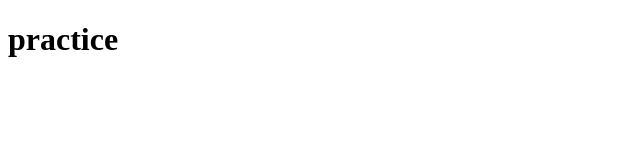
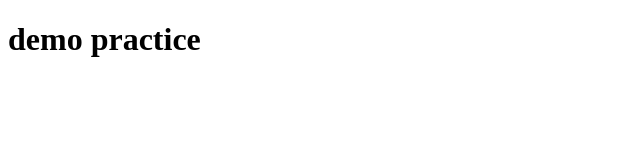
Before and after one commit to itzz-soorya/practice-ec2-nginx, a plain HTML site: page index.html in a window 1280 px wide. Shown: the whole page, without its empty margins (0-640 px from the left). Drawn offline with Linux system fonts and the light colour scheme.

Commit message:
Update header text from 'practice' to 'demo practice'

```diff
--- a/index.html
+++ b/index.html
@@ -4,6 +4,6 @@
   <title>CI/CD ec2 aws</title>
 </head>
 <body>
-  <h1>practice  </h1>
+  <h1>demo practice </h1>
 </body>
 </html>
```
